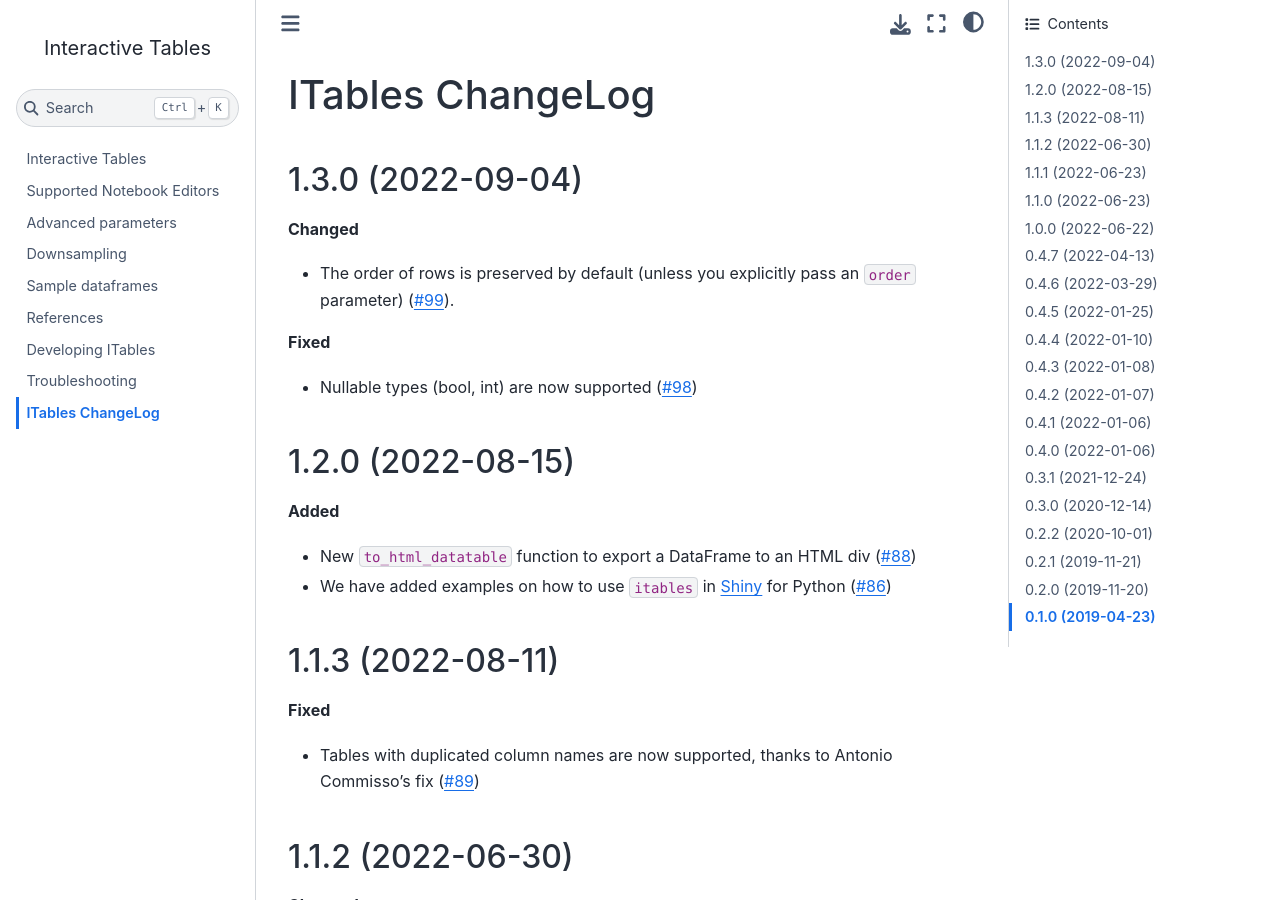
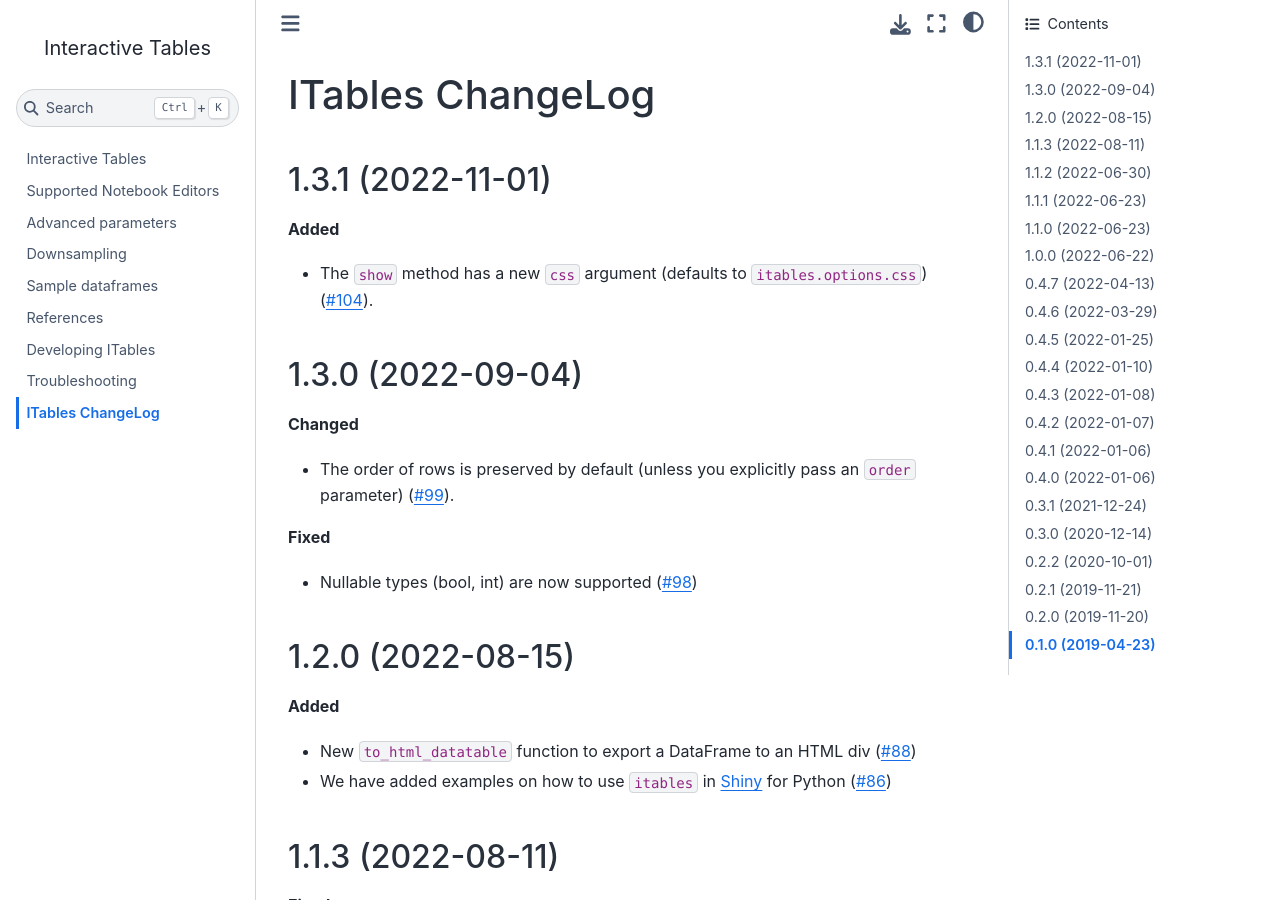
Before and after one commit to mwouts/itables, a Jupyter Book: the page built from docs/changelog.md, in a window 1280 px wide and 900 px high. Built offline with Jupyter Book 1.0.4 settings and Sphinx 7.4.7 and the Sphinx Book theme 1.1.4, drawn with Linux system fonts in a browser that asks for light colours.

Commit message:
Version 1.3.1

```diff
--- a/docs/changelog.md
+++ b/docs/changelog.md
@@ -1,5 +1,12 @@
 ITables ChangeLog
 =================
+
+1.3.1 (2022-11-01)
+------------------
+
+**Added**
+- The `show` method has a new `css` argument (defaults to `itables.options.css`) ([#104](https://github.com/mwouts/itables/issues/104)).
+
 
 1.3.0 (2022-09-04)
 ------------------
--- a/itables/version.py
+++ b/itables/version.py
@@ -1,3 +1,3 @@
 """ITables' version number"""
 
-__version__ = "1.3.0"
+__version__ = "1.3.1"
```
